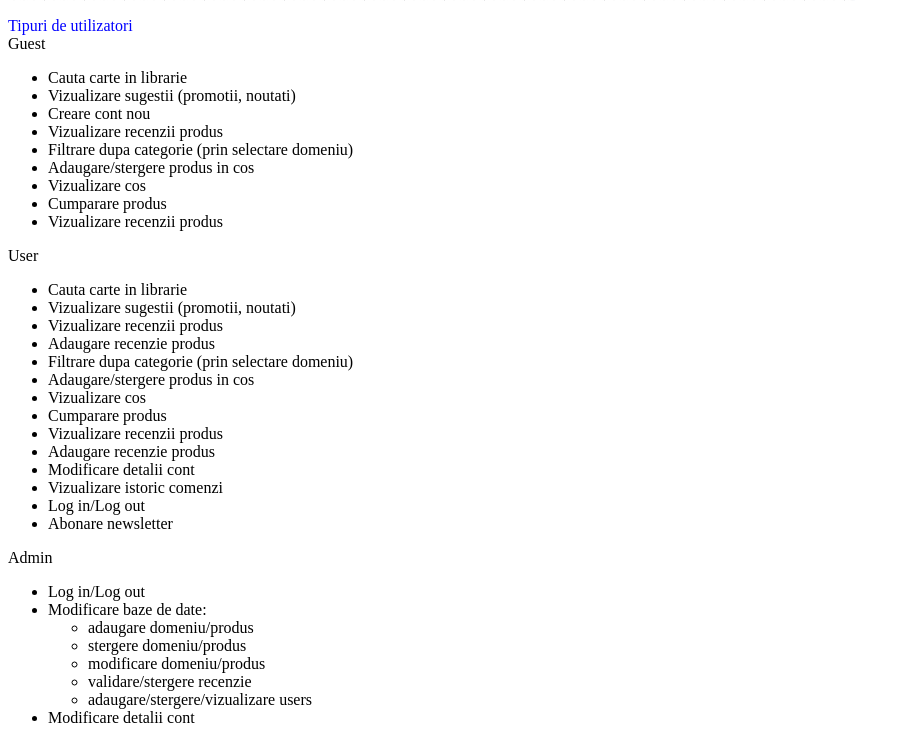
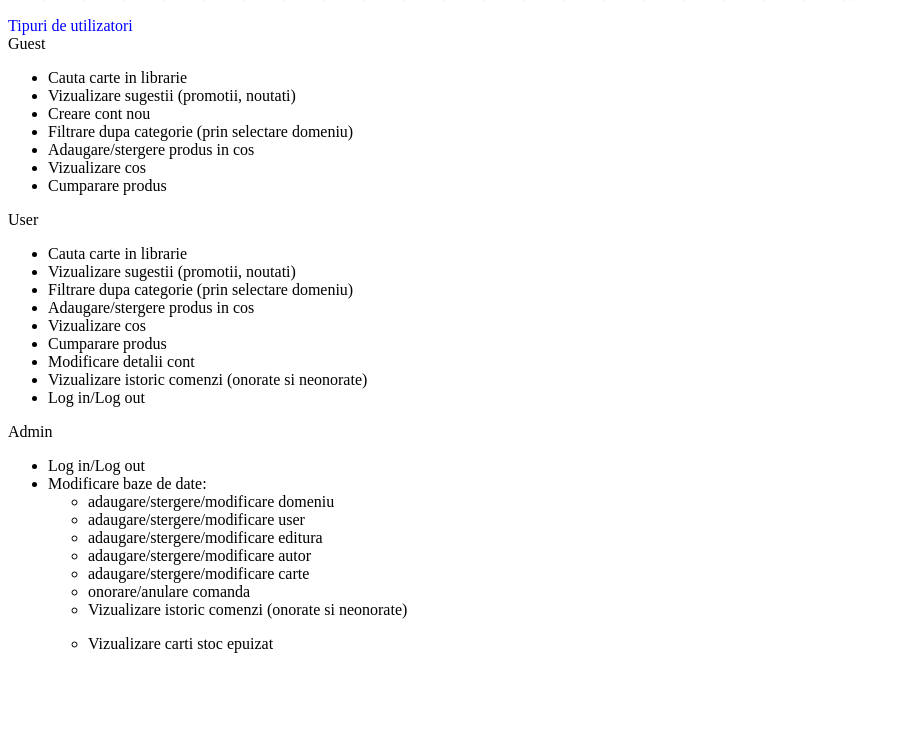
Before and after one commit to popaandaioana/proiect-daw, a PHP site: the page made by Tema 1 - proiect/index.php in a window 1280 px wide. Shown: the part 588-1331 px from the top of the page, without its empty margins (0-900 px from the left). After the commit the page ends 1241 px from the top, so only its background shows below. Run offline with PHP 8.4, Linux system fonts and the light colour scheme.

Commit message:
Add files via upload

```diff
--- a/Tema 1 - proiect/index.php
+++ b/Tema 1 - proiect/index.php
@@ -1,5 +1,5 @@
-<?php
-echo '<html>
+
+<html>
 <head>
 <title>Libraria online</title>
 </head>
@@ -20,43 +20,40 @@ Guest<br>
 <li>Cauta carte in librarie</li>
 <li>Vizualizare sugestii (promotii, noutati)</li>
 <li>Creare cont nou</li>
-<li>Vizualizare recenzii produs</li>
 <li>Filtrare dupa categorie (prin selectare domeniu)</li>
 <li>Adaugare/stergere produs in cos</li>
 <li>Vizualizare cos</li>
 <li>Cumparare produs</li>
-<li>Vizualizare recenzii produs</li>
 </ul>
 User<br>
 <ul>
 <li>Cauta carte in librarie</li>
 <li>Vizualizare sugestii (promotii, noutati)</li>
-<li>Vizualizare recenzii produs</li>
-<li>Adaugare recenzie produs</li>
 <li>Filtrare dupa categorie (prin selectare domeniu)</li>
 <li>Adaugare/stergere produs in cos</li>
 <li>Vizualizare cos</li>
 <li>Cumparare produs</li>
-<li>Vizualizare recenzii produs</li>
-<li>Adaugare recenzie produs</li>
 <li>Modificare detalii cont</li>
-<li>Vizualizare istoric comenzi</li>
+<li>Vizualizare istoric comenzi (onorate si neonorate)</li>
 <li>Log in/Log out</li>
-<li>Abonare newsletter</li>
 </ul>
 Admin<br>
 <ul>
 <li>Log in/Log out</li>
 <li>Modificare baze de date:</li>
 <ul>
-<li>adaugare domeniu/produs</li>
-<li>stergere domeniu/produs</li>
-<li>modificare domeniu/produs</li>
-<li>validare/stergere recenzie</li>
-<li>adaugare/stergere/vizualizare users</li>
+<li>adaugare/stergere/modificare domeniu</li>
+<li>adaugare/stergere/modificare user</li>
+<li>adaugare/stergere/modificare editura</li>
+<li>adaugare/stergere/modificare autor</li>
+<li>adaugare/stergere/modificare carte</li>
+<li>onorare/anulare comanda</li>
 </ul>
-<li>Modificare detalii cont</li>
+<ul>
+<li>Vizualizare istoric comenzi (onorate si neonorate)</li>
 </ul>
 </p>
-</div>'
-?>
+<ul>
+<li>Vizualizare carti stoc epuizat</li>
+</ul>
+</div>
```
